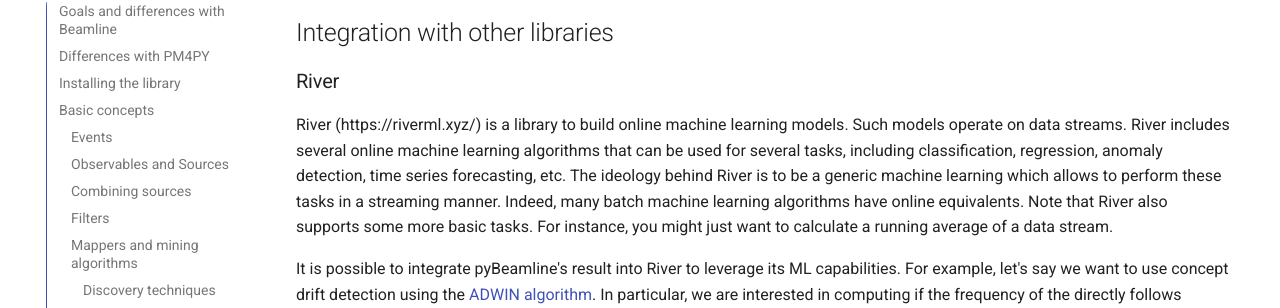
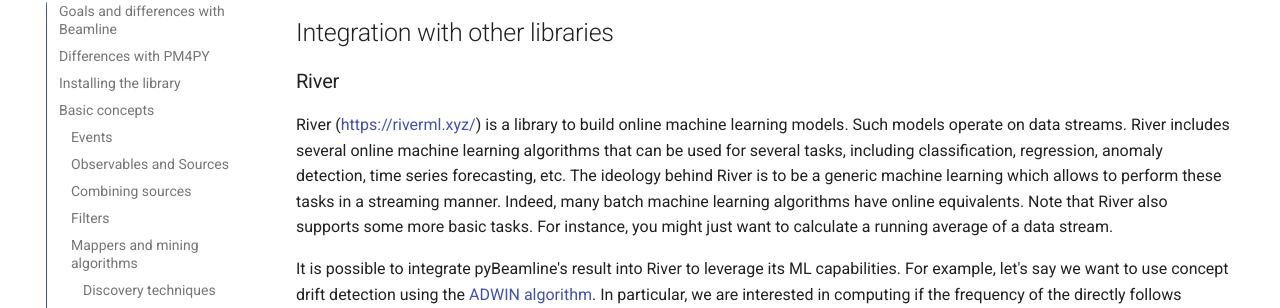
Before and after one commit to beamline/docs, an MkDocs documentation site: the page built from docs/pybeamline.md, in a window 1280 px wide and 900 px high, scrolled down 4651 px. Shown: the part 145-453 px from the top of the window. Built offline with MkDocs 1.6.1 and Material for MkDocs 9.7.7, drawn with Linux system fonts in a browser that asks for light colours; comment, search, counter and statistics services are not loaded; some of the changed text lies outside the part shown.

```diff
--- a/docs/pybeamline.md
+++ b/docs/pybeamline.md
@@ -419,7 +419,7 @@ To transform the window into a DataFrame, the `sliding_window_to_log` operators
 
 ### River
 
-River (https://riverml.xyz/) is a library to build online machine learning models. Such models operate on data streams. River includes several online machine learning algorithms that can be used for several tasks, including classification, regression, anomaly detection, time series forecasting, etc. The ideology behind River is to be a generic machine learning which allows to perform these tasks in a streaming manner. Indeed, many batch machine learning algorithms have online equivalents. Note that River also supports some more basic tasks. For instance, you might just want to calculate a running average of a data stream.
+River (<https://riverml.xyz/>) is a library to build online machine learning models. Such models operate on data streams. River includes several online machine learning algorithms that can be used for several tasks, including classification, regression, anomaly detection, time series forecasting, etc. The ideology behind River is to be a generic machine learning which allows to perform these tasks in a streaming manner. Indeed, many batch machine learning algorithms have online equivalents. Note that River also supports some more basic tasks. For instance, you might just want to calculate a running average of a data stream.
 
 It is possible to integrate pyBeamline's result into River to leverage its ML capabilities. For example, let's say we want to use concept drift detection using the [ADWIN algorithm](https://riverml.xyz/0.11.0/api/drift/ADWIN/). In particular, we are interested in computing if the frequency of the directly follows relation `BC` changes over time. To accomplish this task, let's first build a log where we artificially inject two of such drifts:
 
@@ -480,7 +480,7 @@ With this function available, `check_for_drift` can now be piped to the previous
 
 ![](https://github.com/beamline/docs/blob/main/site/img/drifts.png?raw=true)
 
-For a complete working example, see https://github.com/beamline/pybeamline/blob/master/tutorial.ipynb.
+For a complete working example, see <https://github.com/beamline/pybeamline/blob/master/tutorial.ipynb>.
 
 ## Citation
 
```
